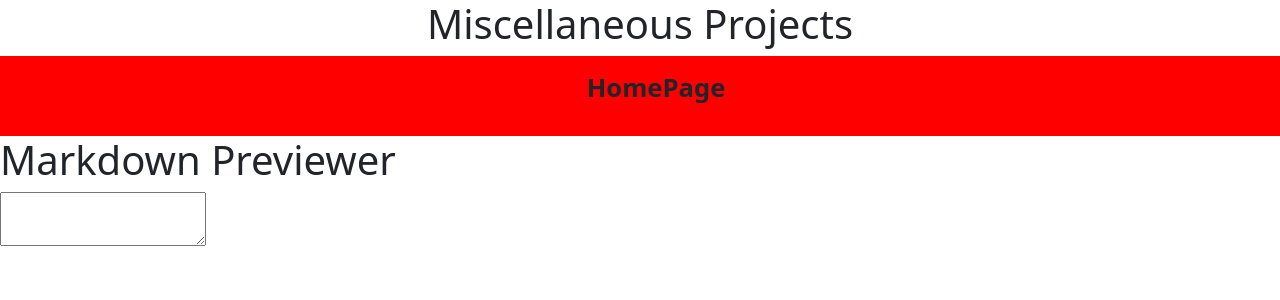
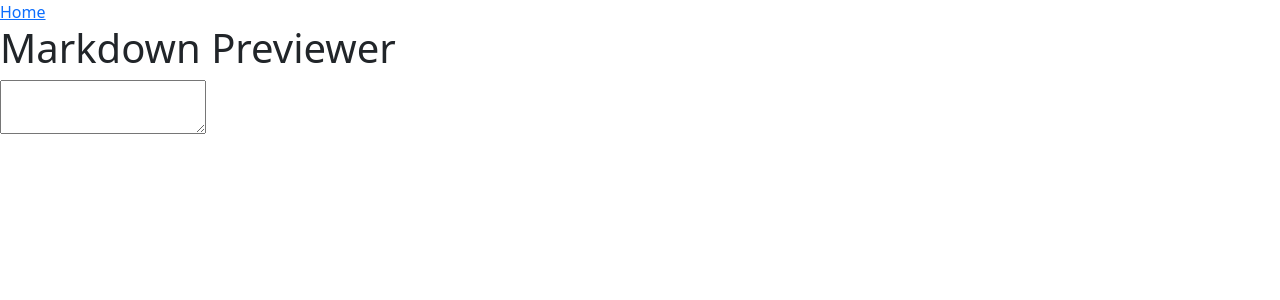
Before and after one commit to StudentCZ/MiscProjects, a React (Create React App) app: page /markdown in a window 1280 px wide. Shown: the top 300 px of the page. Built offline with nearby package versions, Linux system fonts and the light colour scheme.

Commit message:
imported Link and added a link to home from markdown

```diff
--- a/src/Markdown_Previewer/Markdown.js
+++ b/src/Markdown_Previewer/Markdown.js
@@ -1,12 +1,14 @@
 import React, { useState } from 'react';
 import Home from '../Home';
+import { Link } from 'react-router-dom';
 
 const Markdown = () => {
   const [text, setText] = useState('');
 
   return (
     <div>
-      <Home />
+      <Link to='/'>Home</Link>
+
       <h1>Markdown Previewer</h1>
       <textarea
         id='editor'
```
